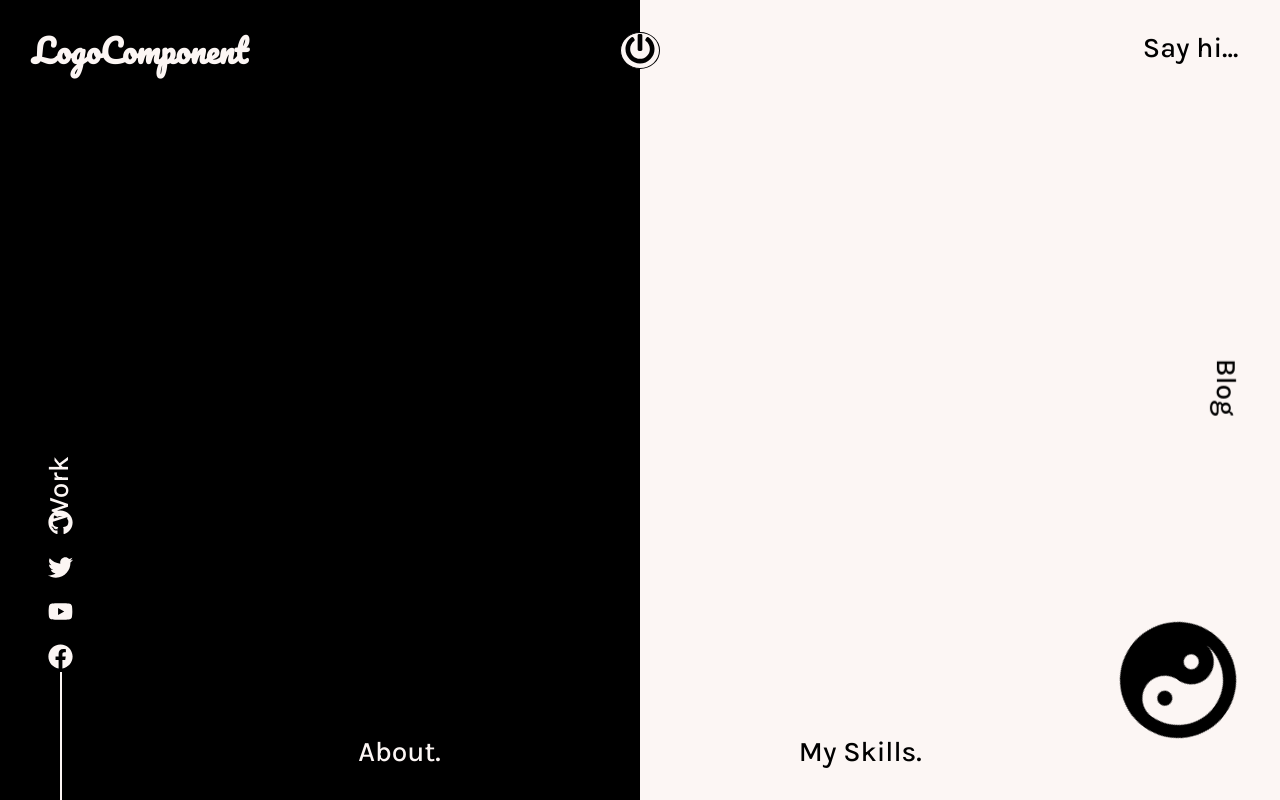
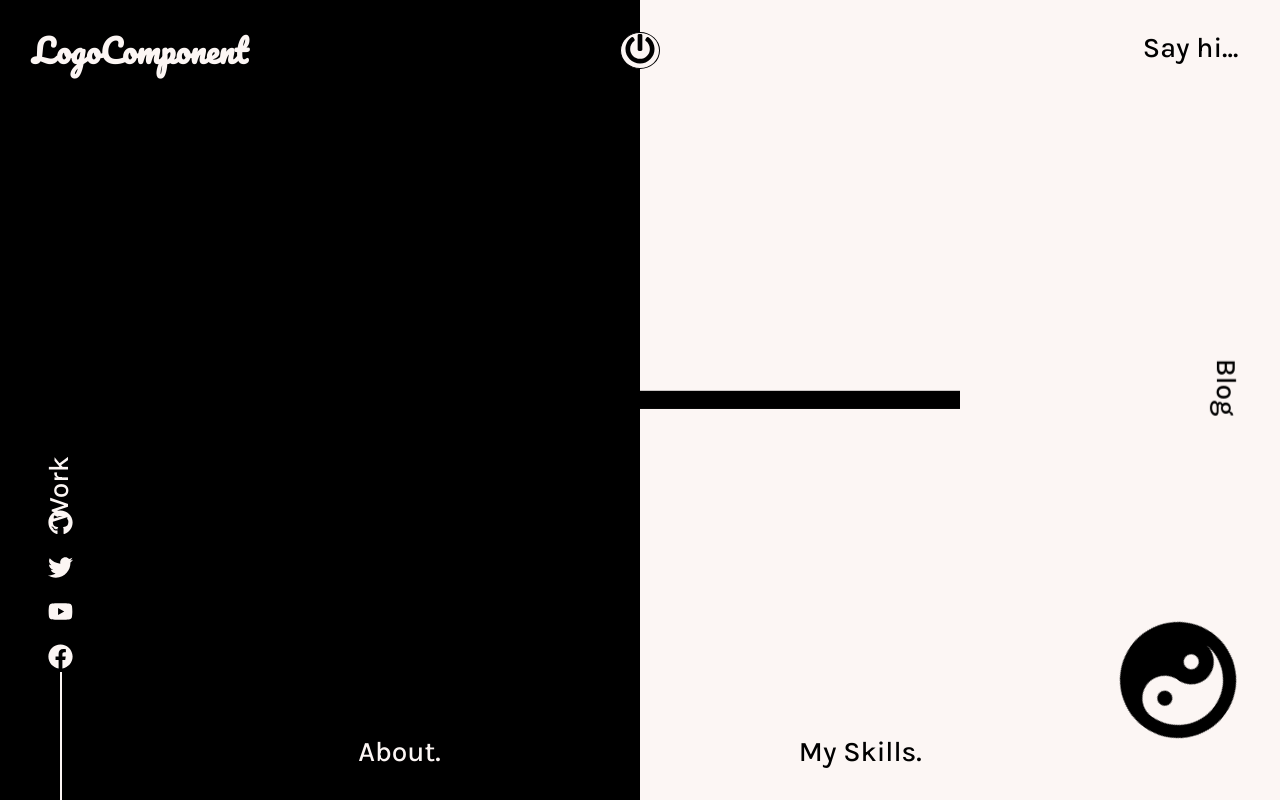
Before and after one commit to ramziddinolimov/React-Portfolio, a React (Create React App) app: page / in a window 1280 px wide. Both pictures are taken after a click on the button "click here". Built offline with nearby package versions, Linux system fonts and the light colour scheme.

Commit message:
main and intro

```diff
--- /dev/null
+++ b/src/components/Intro.js
@@ -0,0 +1,32 @@
+import React from 'react'
+import styled from 'styled-components'
+
+
+const Box = styled.div`
+    position:absolute;
+    left: 50%;
+    top: 50%;
+    transform: translate(-50%, -50%);
+    width: 50vw;
+    display: flex;
+    background-repeat: no-repeat;
+    background-size: 100% 2px;
+    background: linear-gradient(
+        to right,
+        ${props => props.theme.body} 50%,
+        ${props => props.theme.text} 50%) bottom,
+        linear-gradient(
+            ${props => props.theme.body} 50%,
+            ${props => props.theme.text} 50%) top;
+    border-left: 2px solid ${props => props.theme.body}
+    border-right: 2px solid ${props => props.theme.text}
+
+`
+
+const Intro = () => {
+  return (
+    <Box>Intro</Box>
+  )
+}
+
+export default Intro
--- a/src/components/Main.js
+++ b/src/components/Main.js
@@ -5,6 +5,7 @@ import LogoComponent from '../subComponents/LogoComponent'
 import PowerButton from '../subComponents/PowerButton'
 import SocialIcons from '../subComponents/SocialIcons'
 import { YinYang } from './AllSvgs'
+import Intro from './Intro'
 // import { Container } from 'tsparticles'
 
 
@@ -174,6 +175,7 @@ const Main = () => {
             </SKILLS>
           </BottomBar>
         </Container>
+        {click ? <Intro click={click} /> : null}
     </MainContainer>
   )
 }
```
